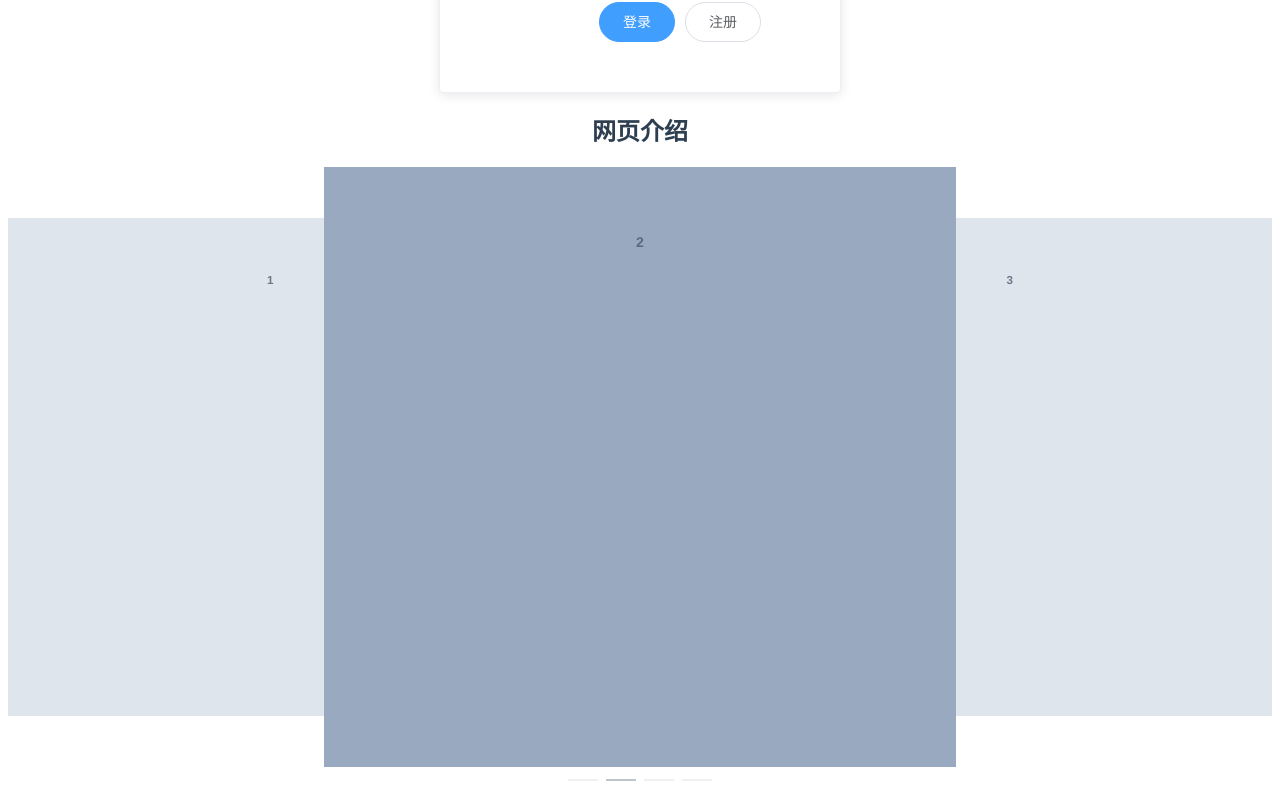
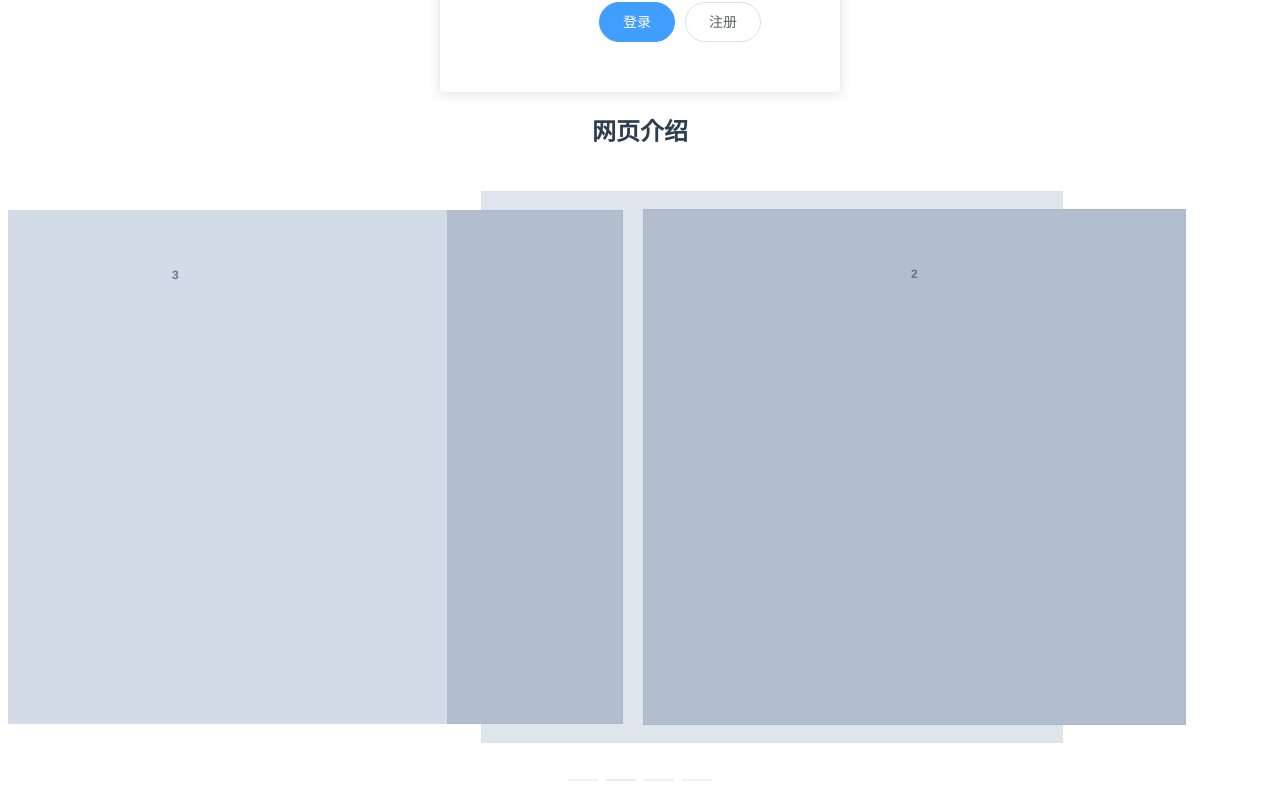
Before and after one commit to APTX574/management, a Vue app: page /Income in a window 1280 px wide. Shown: the part 330-1135 px from the top of the page. Built offline with nearby package versions, Linux system fonts and the light colour scheme.

Commit message:
修改了 修改了登陆页面的图片尺寸

```diff
--- a/src/views/login.vue
+++ b/src/views/login.vue
@@ -36,7 +36,7 @@
     </div>
     <div class="block">
       <span class="demonstration"><h2>网页介绍</h2></span>
-      <el-carousel height="600px" type="card" interval="3500">
+      <el-carousel height="600px" type="card" interval="100%">
         <el-carousel-item v-for="item in 4" :key="item">
           <h3 class="small">{{ item }}</h3>
         </el-carousel-item>
```
